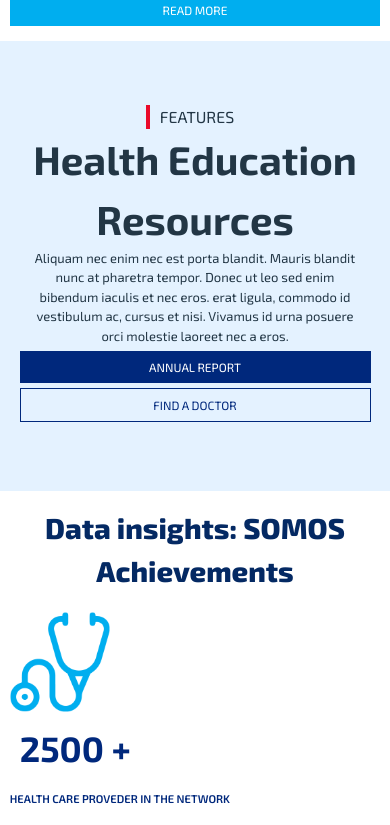
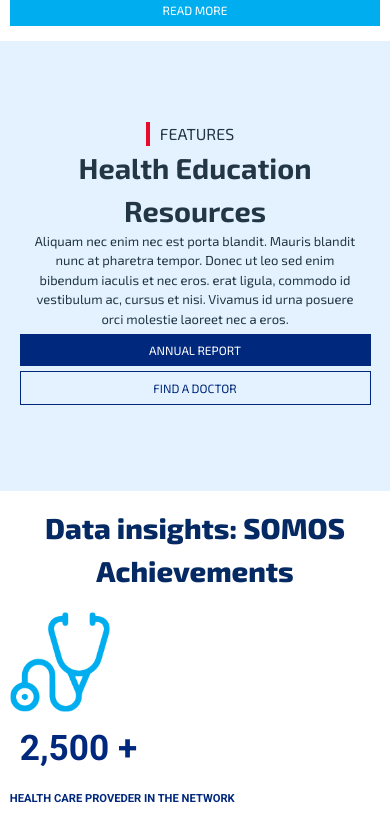
Before and after one commit to RochaMoran/RochaMoran-somos-website, a Next.js app: page / in a window 390 px wide. Shown: the part 980-1805 px from the top of the page. Built offline with nearby package versions, Linux system fonts and the light colour scheme.

Commit message:
REFACTOR: design stadistics section

```diff
--- a/src/app/components/StadisticHome/index.tsx
+++ b/src/app/components/StadisticHome/index.tsx
@@ -1,9 +1,16 @@
+import { formatNumber } from '@/app/helpers/functions'
 import Image from 'next/image'
 import React from 'react'
+import { Roboto } from 'next/font/google'
+
+const roboto = Roboto({
+  subsets: ["latin"],
+  weight: ["400", '500', '700', '900'],
+});
 
 export default function StadisticHome({img, after, number, title}: any) {
   return (
-    <div className='m-[15px] text-center stadistic-item'>
+    <div className={`m-[15px] text-center stadistic-item ${roboto.className} stadistic`}>
         <Image
             src={img}
             alt='Stadistic'
@@ -11,7 +18,7 @@
             height={100}
             className='inline-block'
         />
-        <p className='text-2xl font-bold'>{number} {after}</p>
+        <p className='text-2xl'>{formatNumber(number)} {after}</p>
         <span className='block w-[60%] m-auto'>{title}</span>
     </div>
   )
--- /dev/null
+++ b/src/app/helpers/functions.ts
@@ -0,0 +1,7 @@
+export function formatNumber(value: number, fractions = false): string {
+  return value.toLocaleString("en-US", {
+    minimumFractionDigits: fractions ? 2 : 0,
+    maximumFractionDigits: 2,
+    useGrouping: true,
+  });
+}
--- a/styles/globals.scss
+++ b/styles/globals.scss
@@ -337,6 +337,7 @@
     background-position: right;
     justify-content: center;
     text-align: center;
+    padding: 30px 0;
   }
 }
 
@@ -362,8 +363,11 @@
 
 .health-content__title {
   font-size: 2.5rem;
-  font-family: "Exo 2", sans-serif;
-  font-weight: 700 !important;
+  font-weight: 700;
+
+  @media screen and (max-width: 750px) {
+    font-size: 1.8rem;
+   }
 }
 
 .container-buttons__health {
@@ -421,6 +425,20 @@
   grid-template-columns: repeat(auto-fit, minmax(400px, 1fr));
   padding-bottom: 70px;
   border-bottom: 1px solid #ddd;
+
+  @media screen and (max-width: 700px) {
+    grid-template-columns: repeat(auto-fit, minmax(300px, 1fr));
+  }
+
+  @media screen and (max-width: 600px) {
+    grid-template-columns: 100%;
+  }
+}
+
+.stadistic {
+  & p {
+    font-weight: 900;
+  }
 }
 
 .stadistic-item {
@@ -477,6 +495,10 @@
   display: grid;
   grid-template-columns: repeat(auto-fit, minmax(300px, 1fr));
   gap: 20px;
+
+  @media screen and (max-width: 600px) {
+    grid-template-columns: 100%;
+  }
 }
 
 .project .project-image {
@@ -617,11 +639,19 @@
   display: flex;
   justify-content: space-around;
   align-items: center;
+
+  @media screen and (max-width: 1000px) {
+    flex-direction: column;
+  }
 }
 
 .footer-logo {
   width: 150px;
   object-fit: contain;
+
+  @media screen and (max-width: 1000px) {
+    margin-bottom: 30px;
+  }
 }
 
 .footer-copyrigth {
```
